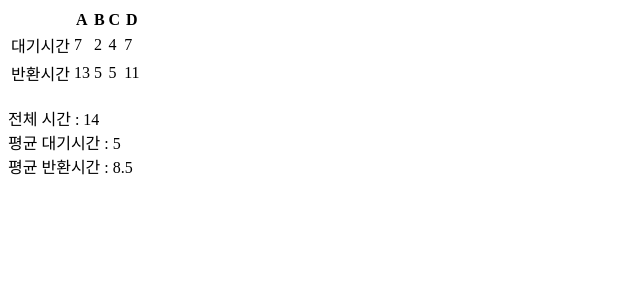
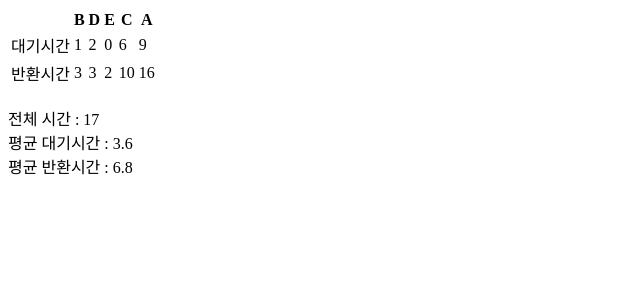
Before and after one commit to yuu2dev/scratches, a PHP site: page / in a window 1280 px wide. Shown: the top 300 px of the page, without its empty margins (0-640 px from the left). Run offline with PHP 8.4, Linux system fonts and the light colour scheme.

Commit message:
Fix: php 로 구현한 RR 스케줄링 알고리즘
종료시 전체시간 + 1 추가

```diff
--- a/round_robin/RoundRobin.php
+++ b/round_robin/RoundRobin.php
@@ -109,6 +109,7 @@ class RoundRobin {
                 $this->complete($on_process);
 
                 if (empty($this->queue)) {
+                    $this->total_time++;
                     break;
                 }
 
--- a/round_robin/index.php
+++ b/round_robin/index.php
@@ -5,14 +5,18 @@ require "RoundRobin.php";
 require "Process.php";
 
 $queue = [
-    new Process('A', 0, 6),
-    new Process('B', 1, 3),
-    new Process('C', 2, 1),
-    new Process('D', 3, 4),
+    new Process('A', 0, 7),
+    new Process('B', 1, 2),
+    new Process('C', 3, 4),
+    new Process('D', 4, 1),
+    new Process('E', 7, 2),
 ];
 
 $rr = new RoundRobin;
-$rr->setTimeQuota(3)->setQueue($queue)->goround();
+$rr->setTimeQuota(2)->setQueue($queue)->goround();
+
+$complete = $rr->getComplete();
+
 // print_r($rr->getComplete()); exit;
 
 ?>
@@ -28,7 +32,7 @@ $rr->setTimeQuota(3)->setQueue($queue)->goround();
     <table>
         <tr>
             <th></th>
-            <?php foreach ($queue as $p) : ?>
+            <?php foreach ($complete as $p) : ?>
             <th><?= $p->getName() ?></th>
             <?php endforeach; ?>
         </tr>
@@ -36,7 +40,7 @@ $rr->setTimeQuota(3)->setQueue($queue)->goround();
             <td>대기시간</td>
             <?
                 $per_wait_time = 0;
-                foreach ($queue as $p) {
+                foreach ($complete as $p) {
                     $wait_time = $p->getWaitTime();
                     $per_wait_time += $wait_time;
                     echo "<td>${wait_time}</td>";
@@ -47,7 +51,7 @@ $rr->setTimeQuota(3)->setQueue($queue)->goround();
             <td>반환시간</td>
             <?
                 $per_return_time = 0;
-                foreach ($queue as $p) {
+                foreach ($complete as $p) {
                     $return_time = $p->getWaitTime() + $p->getWorkTime();
                     $per_return_time += $return_time;
                     echo "<td>${return_time}</td>";
@@ -59,8 +63,8 @@ $rr->setTimeQuota(3)->setQueue($queue)->goround();
     <br>
     <div>
         <span>전체 시간 : <?= $rr->getTotalTime() ?> </span><br>
-        <span>평균 대기시간 : <?= $per_wait_time / count($queue) ?></span><br>
-        <span>평균 반환시간 : <?= $per_return_time / count($queue) ?></span><br>
+        <span>평균 대기시간 : <?= $per_wait_time / count($complete) ?></span><br>
+        <span>평균 반환시간 : <?= $per_return_time / count($complete) ?></span><br>
     </div>
 </body>
 </html>
```
